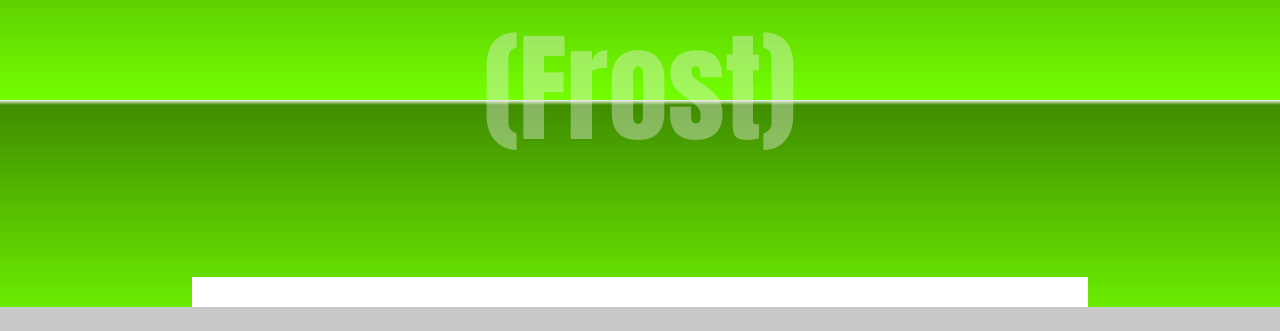
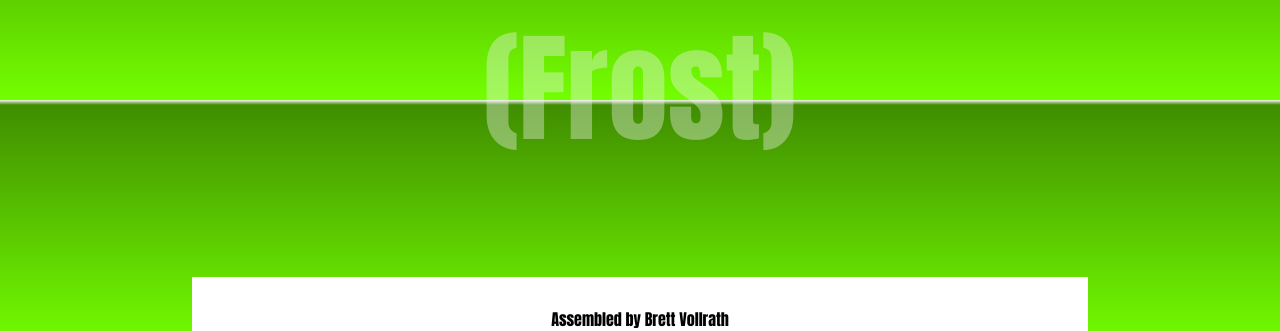
Before and after one commit to brettv752/FINAL, a plain HTML site: page index.html in a window 1280 px wide. Shown: the part 641-972 px from the top of the page. Before the commit the page ends 948 px from the top, so only its background shows below. Drawn offline with Linux system fonts and the light colour scheme.

Commit message:
Update index.html

```diff
--- a/index.html
+++ b/index.html
@@ -2,7 +2,7 @@
 <html lang="en" dir="ltr">
 <head>
     <meta charset="utf-8">
-    <title></title>
+    <title>JOUR 410 Final</title>
     <link rel="stylesheet" href="style.css" type="text/css">
     <link href="https://fonts.googleapis.com/css?family=Fjalla+One" rel="stylesheet">
 </head>
@@ -18,7 +18,7 @@
     </nav>
     <section>
         <h1>The best way out is always through (Frost)</h1>
-        <footer></footer>
+        <footer>Assembled by Brett Vollrath</footer>
     </section>
 </body>
 </html>
```
